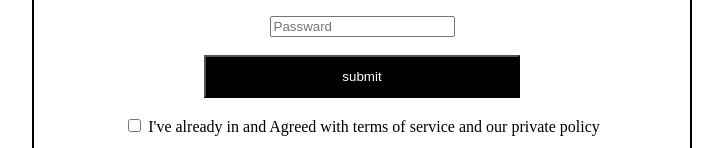
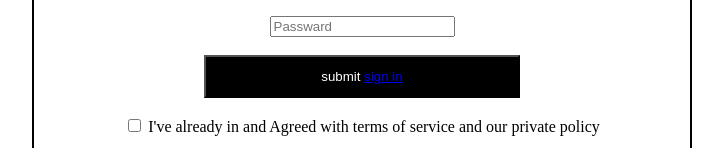
Before and after one commit to Deborah-Cherotich/Assignment-A, a plain HTML site: page index.html in a window 1280 px wide. Shown: the part 363-511 px from the top of the page, without its empty margins (278-1001 px from the left). Drawn offline with Linux system fonts and the light colour scheme.

Commit message:
Update index.html

```diff
--- a/index.html
+++ b/index.html
@@ -28,7 +28,7 @@
 <label for="passward">Password</label><br><br>
 <input type="text" placeholder="Passward" name="Passward"> <br><br>
 
-<button type="submit" style="background-color: black;padding: 12px;color: white;width: 50%;">submit</button><br><br>
+<button type="submit" style="background-color: black;padding: 12px;color: white;width: 50%;">submit  <a href="index3.html">sign in</a></button><br><br>
 
 
       <input type="checkbox" placeholder="checkbox" name="checkbox" value="checkbox" style="text-align: center;">
```
